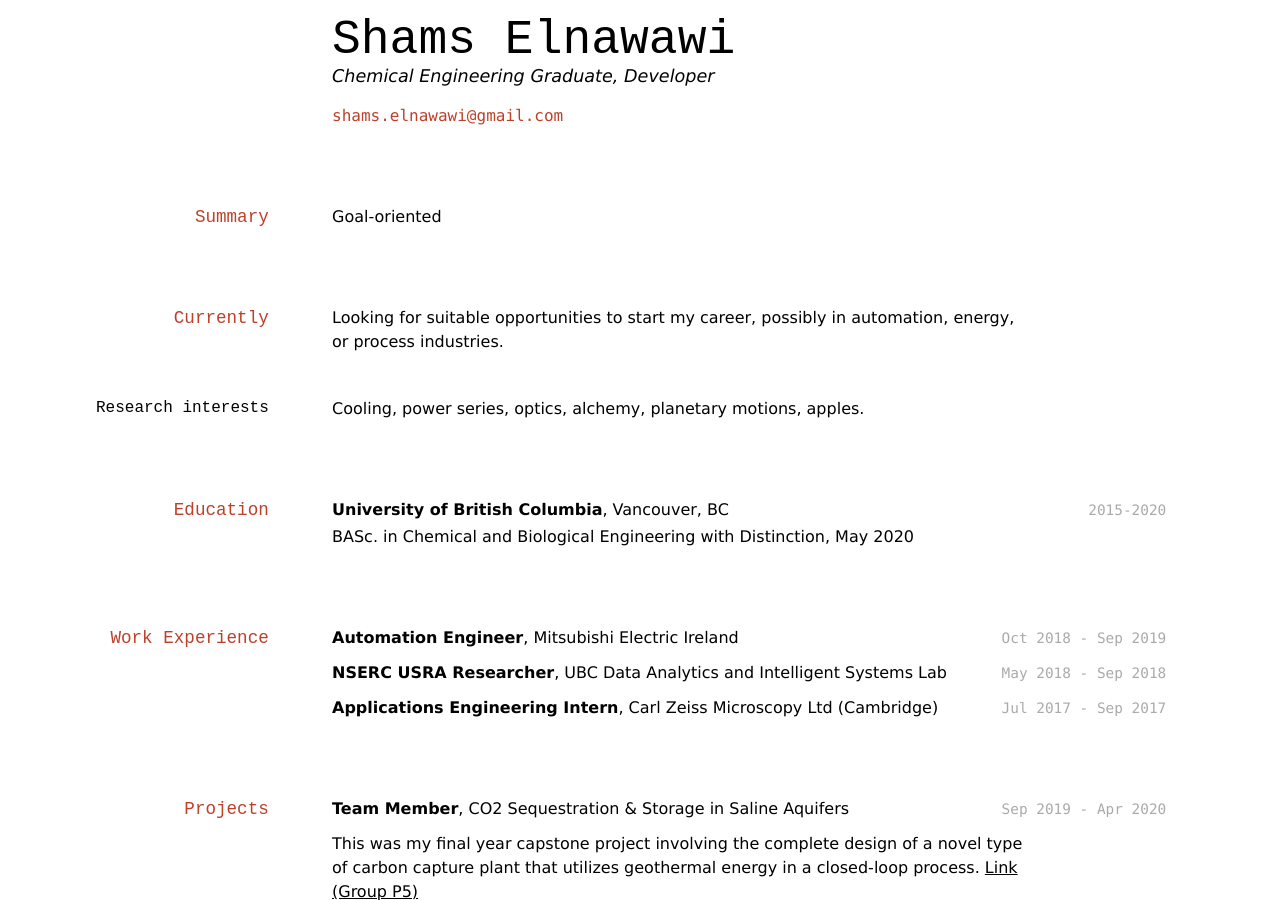
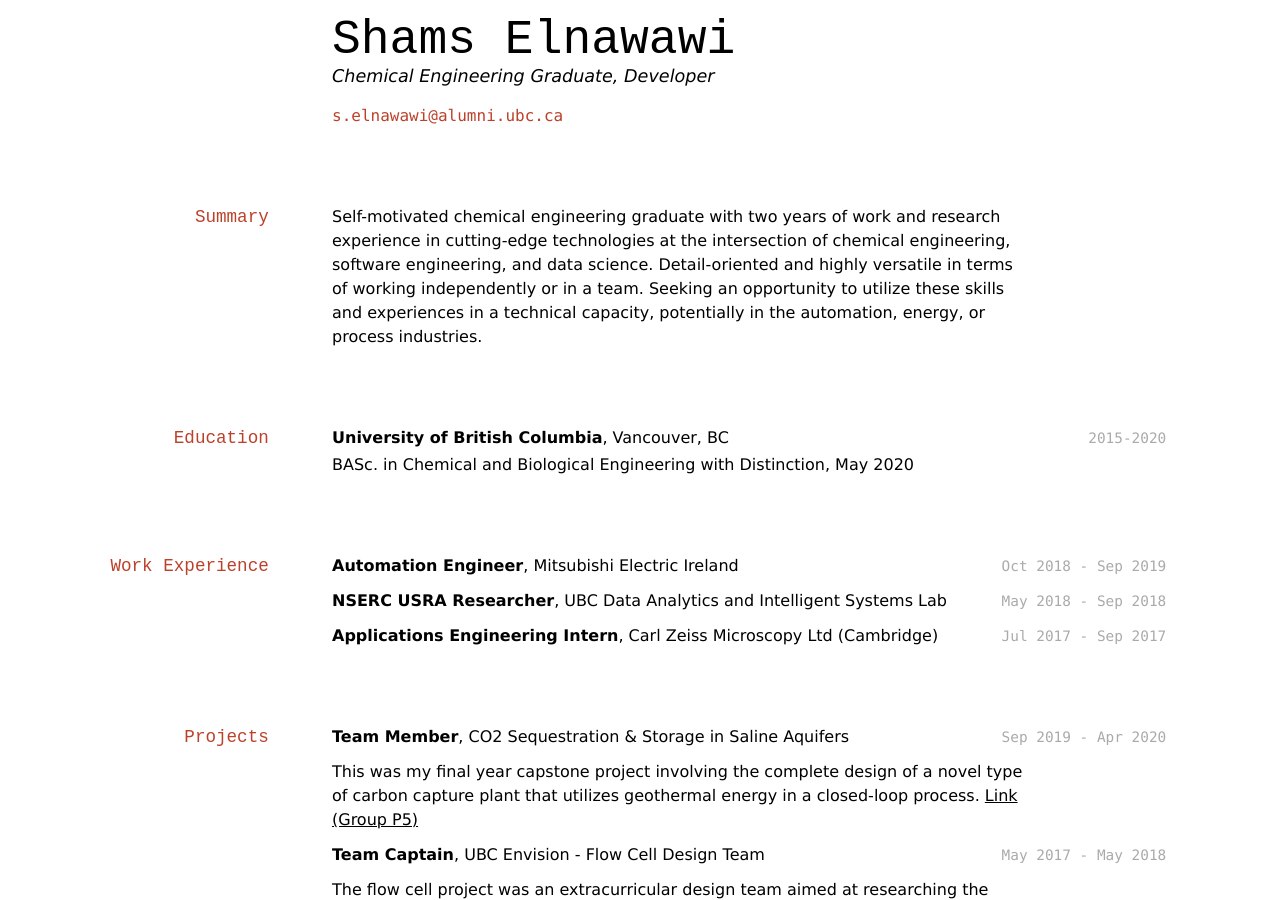
Before and after one commit to shams-n/shams-n.github.io, a Jekyll site: the page built from index.md, in a window 1280 px wide and 900 px high. Built offline with Jekyll 4.4.1, drawn with Linux system fonts in a browser that asks for light colours; part of the change alters nothing that is shown.

Commit message:
add summary

```diff
--- a/index.md
+++ b/index.md
@@ -6,20 +6,55 @@ title: Shams Elnawawi's CV
 Chemical Engineering Graduate, Developer
 
 <div id="webaddress">
-<a href="mailto:shams.elnawawi@gmail.com">shams.elnawawi@gmail.com</a>
+<a href="mailto:s.elnawawi@alumni.ubc.ca">s.elnawawi@alumni.ubc.ca</a>
 </div>
 
 ## Summary
 
-Goal-oriented
+Self-motivated chemical engineering graduate with two years of work and research experience in cutting-edge technologies at the intersection of chemical engineering, software engineering, and data science. Detail-oriented and highly versatile in terms of working independently or in a team. Seeking an opportunity to utilize these skills and experiences in a technical capacity, potentially in the automation, energy, or process industries.
 
-## Currently
+<!-- Career interests:
+- automation, energy, process industries, water treatment
+
+Research interests:
+- process automation
+- machine learning
+- data visualization
+- process engineering and how it can be improved by ML and data viz
+- process design -->
+
+<!-- Experience:
+1. DAIS
+    - Goal was to apply machine learning in order to analyze, predict, and potentially solve problems with chemical processes
+    - Teck: applied neural networks to see how specific biological groups affect selenium amounts in water
+    - Alexnet: applied transfer learning to the sanofi dataset to try and extract patterns from the data that were not available from previous, less advanced analyses
+    - BBA: applied recurrent networks to try and predict when specific process variables will experience faults
+2. Mitsubishi
+    - Depuy: pilot project to use new data analytics hardware (MELIPC) to analyze and predict behaviour of CNC machines
+        - the goal was to use the analytical methods to predict CNC process faults, using MT analysis and other ML methods
+    - Robots: investigating how feasible it is to implement them in different production facilities (pallets, medical devices)
+        - Also revising robot training material for clients
+    - HEat pump data: led a project to visualize historical data
+    - Acutrace: led a project to visualize real time electrical data
+
+- experience in various aspects of automation and advanced process control, such as MPC data analytics, PLC and robot programming, and real-time data visualization.
+- research experience in the applications of data analytics in process industries, specifically in machine learning algorithms and their usage with biological and electrical process data.
+- my research experience is essentially at the intersection of chemical engineering, data science, and software engineering.
+
+what are my best qualities?
+- self-motivated
+- learn very quickly
+- can work well independently and in a team
+- strong communication skills
+- strong attention to detail -->
+
+<!-- ## Objective
 
 Looking for suitable opportunities to start my career, possibly in automation, energy, or process industries.
 
 ### Research interests
 
-Cooling, power series, optics, alchemy, planetary motions, apples.
+Cooling, power series, optics, alchemy, planetary motions, apples. -->
 
 ## Education
 
```
